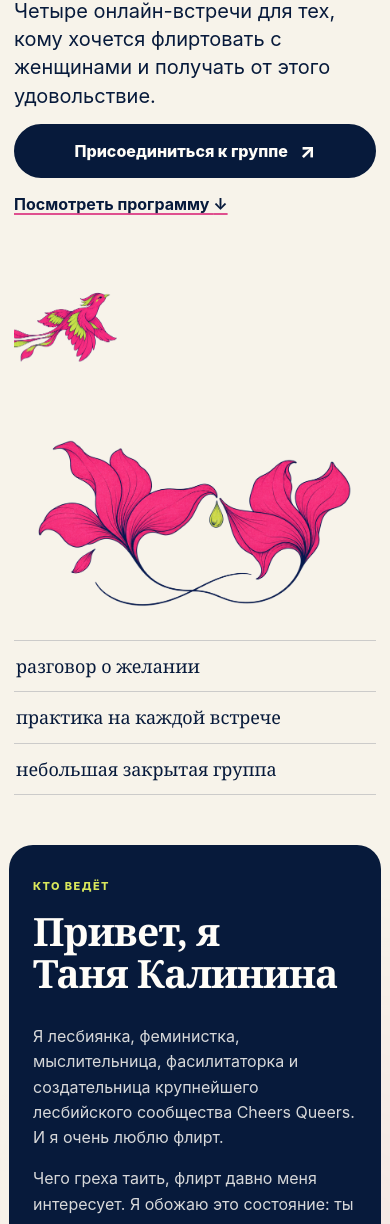
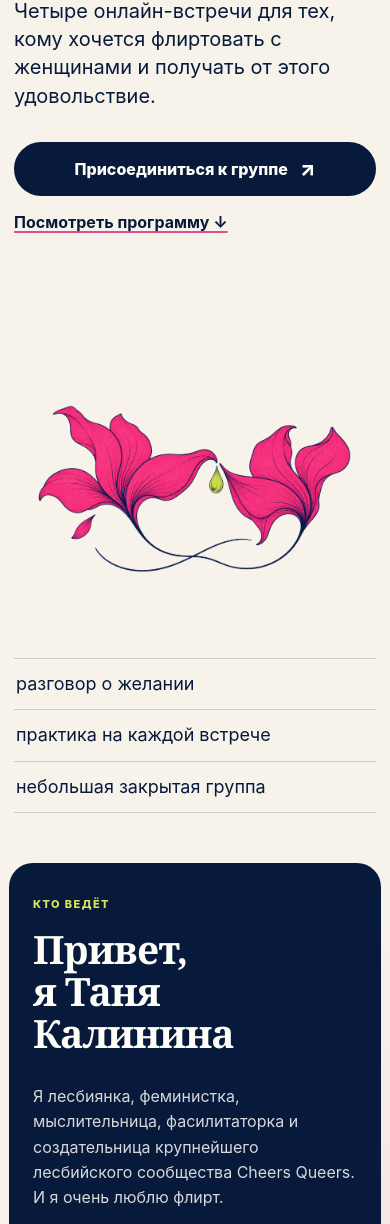
Before and after one commit to tkalininawork/personal-site, a plain HTML site: page lesbian_paradise/index.html in a window 390 px wide. Shown: the part 323-1547 px from the top of the page. Drawn offline with Linux system fonts and the light colour scheme.

Commit message:
Paradise_6

```diff
--- a/lesbian-paradise.css
+++ b/lesbian-paradise.css
@@ -86,6 +86,7 @@
   flex-wrap: wrap;
   gap: 14px 24px;
   align-items: center;
+  margin-top: 32px;
   margin-bottom: 28px;
 }
 
@@ -162,23 +163,11 @@
 .lp-hero-wings {
   position: absolute;
   z-index: 4;
-  bottom: -6%;
+  bottom: 10%;
   left: 50%;
   transform: translateX(-50%);
   width: clamp(480px, 100%, 860px);
   max-width: none;
-}
-
-/* ── Hero art: phoenix bird flying left→right ────────── */
-.lp-hero-phoenix {
-  position: absolute;
-  top: 5%;
-  left: 0;
-  width: clamp(200px, 26vw, 400px);
-  max-width: none;
-  z-index: 6;
-  pointer-events: none;
-  animation: lp-phoenix-fly 13s linear infinite;
 }
 
 .lp-format-strip {
@@ -188,7 +177,6 @@
   padding: 22px 0;
   border-top: 1px solid var(--line);
   border-bottom: 1px solid var(--line);
-  font-family: var(--serif);
   font-size: clamp(18px, 1.9vw, 23px);
   line-height: 1.25;
   text-align: center;
@@ -809,10 +797,6 @@
   transform: none;
 }
 
-@keyframes lp-phoenix-fly {
-  from { transform: translateX(-500px); }
-  to   { transform: translateX(calc(100vw + 300px)); }
-}
 
 @keyframes lp-open {
   from { opacity: 0; transform: translateY(-8px); }
@@ -862,10 +846,6 @@
   .lp-intro-branch {
     animation: none !important;
   }
-  .lp-hero-phoenix {
-    animation: none !important;
-    opacity: 0.9;
-  }
 }
 
 @media (max-width: 960px) {
@@ -884,10 +864,6 @@
 
   .lp-hero-wings {
     width: min(560px, 100%);
-  }
-
-  .lp-hero-phoenix {
-    width: clamp(180px, 30vw, 360px);
   }
 
   .lp-intro-card {
@@ -926,11 +902,6 @@
 
   .lp-hero-wings {
     width: min(520px, 92%);
-  }
-
-  .lp-hero-phoenix {
-    width: clamp(150px, 38vw, 300px);
-    top: 3%;
   }
 
   .lp-format-strip {
--- a/lesbian-paradise.js
+++ b/lesbian-paradise.js
@@ -9,11 +9,7 @@
 
   var items = Array.prototype.slice.call(document.querySelectorAll('.lp-accordion-item'));
   if (items.length) {
-    if (window.matchMedia('(min-width: 641px)').matches) {
-      items[0].open = true;
-    } else {
-      items.forEach(function (item) { item.open = false; });
-    }
+    items.forEach(function (item) { item.open = false; });
 
     items.forEach(function (item) {
       item.addEventListener('toggle', function () {
--- a/lesbian_paradise/index.html
+++ b/lesbian_paradise/index.html
@@ -87,7 +87,6 @@ height="0" width="0" style="display:none;visibility:hidden"></iframe></noscript>
     </div>
     <div class="lp-hero-art" aria-hidden="true">
       <img class="lp-hero-wings" src="/img/lesbian-paradise/hero-flower-wings.png" alt="" width="1672" height="941" fetchpriority="high">
-      <img class="lp-hero-phoenix" src="/img/lesbian-paradise/hero-bird-phoenix.png" alt="" width="1672" height="941">
     </div>
   </header>
 
@@ -100,7 +99,7 @@ height="0" width="0" style="display:none;visibility:hidden"></iframe></noscript>
   <section class="lp-intro-card lp-reveal" aria-labelledby="meet-tanya">
     <div class="lp-intro-copy">
       <p class="lp-section-label">Кто ведёт</p>
-      <h2 id="meet-tanya">Привет, я Таня Калинина</h2>
+      <h2 id="meet-tanya">Привет,<br>я Таня Калинина</h2>
       <p>Я лесбиянка, феминистка, мыслительница, фасилитаторка и создательница крупнейшего лесбийского сообщества Cheers Queers. И я очень люблю флирт.</p>
       <p>Чего греха таить, флирт давно меня интересует. Я обожаю это состояние: ты замечаешь прекрасную женщину, вы встречаетесь взглядами, и дальше начинается самое трепетное и волнующее — неизвестность. Подойти? Улыбнуться? А чего хотелось бы ей?</p>
       <p>Мне нравится замечать собственное желание и придумывать, что с ним делать. Даже больше скажу, для меня флирт связан с удовольствием от самой жизни.</p>
@@ -151,7 +150,7 @@ height="0" width="0" style="display:none;visibility:hidden"></iframe></noscript>
 
   <section class="lp-reading lp-reveal" aria-labelledby="what-happens">
     <div class="lp-prose">
-      <p class="lp-section-label">Как устроены встречи</p>
+      <p class="lp-section-label">Как всё устроено</p>
       <h2 id="what-happens">Что будет происходить на встречах</h2>
       <p>Каждая встреча начнётся с небольшого авторского введения. Я поделюсь наблюдениями из своей лесбийской жизни и фасилитационной практики, предложу несколько идей, принесу фрагмент философского феминистского текста. Среди наших собеседниц окажутся Одри Лорд, Лу Андреас-Саломе, Эдриенн Рич и современные исследовательницы удовольствия, заботы и квирной жизни.</p>
     </div>
@@ -189,7 +188,7 @@ height="0" width="0" style="display:none;visibility:hidden"></iframe></noscript>
         <div class="lp-accordion-content">
           <div>
             <p>Начнём с базы: а чего я вообще хочу?</p>
-            <p>Вместе с Одри Лорд посмотрим на эротическое как на способность замечать удовольствие, наполненность и собственный отклик. Вспомним флирт, от которого нам было хорошо, и попробуем понять, что именно в нём было приятного. Возможно, нас заводил взгляд или внимание к нашим словам. Гибкий ум нашей собеседницы, странная шутка, неожиданная точка несогласия или ощущение игры.</p>
+            <p>Вместе с Одри Лорд посмотрим на эротическое как на способность замечать удовольствие, наполненность и собственный отклик. Вспомним флирт, от которого нам было хорошо, и попробуем понять, что именно в нём было приятного. Возможно, нас заводил взгляд или внимание к нашим словам. Гибкий ум вашей собеседницы, странная шутка, неожиданная точка несогласия или ощущение игры.</p>
             <p>У желания нет одной шкалы. Нас может одновременно притягивать к человеку и пугать всё происходящее. Что-то кажется красивым, но совершенно не возбуждает. Любопытство соседствует со смущением, а иногда кажется, что вообще ничего не происходит. Всё это важно замечать и класть в чемоданчик знания о себе.</p>
             <p>Поговорим и о том, какой вы нравитесь себе во флирте. Смешной? Дерзкой? Внимательной? Странной? Той, которая первая начинает разговор и открыто демонстрирует заинтересованность?</p>
           </div>
@@ -273,7 +272,7 @@ height="0" width="0" style="display:none;visibility:hidden"></iframe></noscript>
     <div>
       <p class="lp-section-label">Между встречами</p>
       <h2 id="between">Можно продолжать наблюдение в обычной жизни</h2>
-      <p>Иногда я буду подкидывать необязательные штуки для жизни. Например, заметить, на кого вы смотрите дольше обычного. Написать красотке, о которой вы думаете третий месяц, первой. Задать прямой вопрос вместо двухнедельной телепатии. Спросить подругу, как со стороны выглядит ваш флирт и всякое разное.</p>
+      <p>Иногда я буду подкидывать необязательные штуки для экспериментов в повседневности. Например, заметить, на кого вы смотрите дольше обычного. Написать красотке, о которой вы думаете третий месяц, первой. Задать прямой вопрос вместо двухнедельной телепатии. Спросить подругу, как со стороны выглядит ваш флирт и всякое разное.</p>
       <p>На следующей встрече можно рассказать, что из этого вышло. Никаких отчётов и чувства вины за невыполненную домашку у нас не ожидается. Двигаться будем на вайбике.</p>
     </div>
   </section>
```
